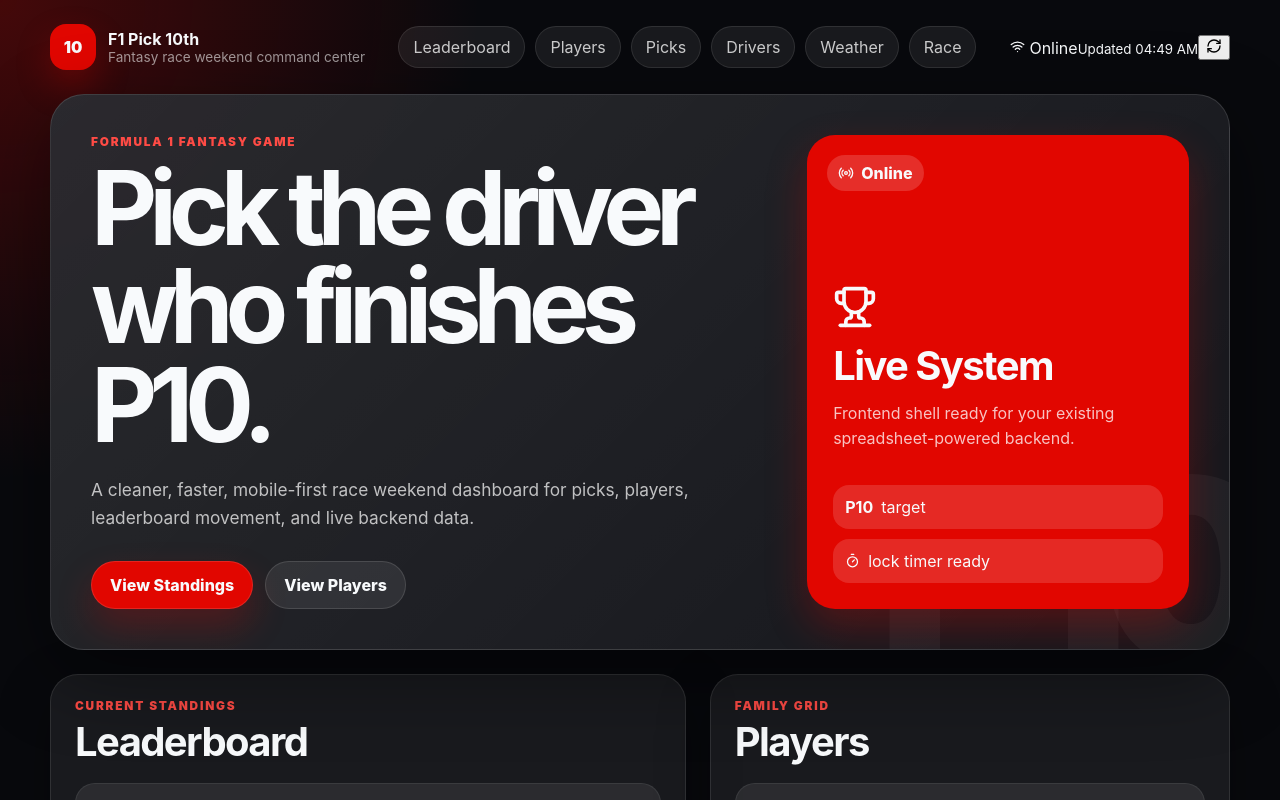
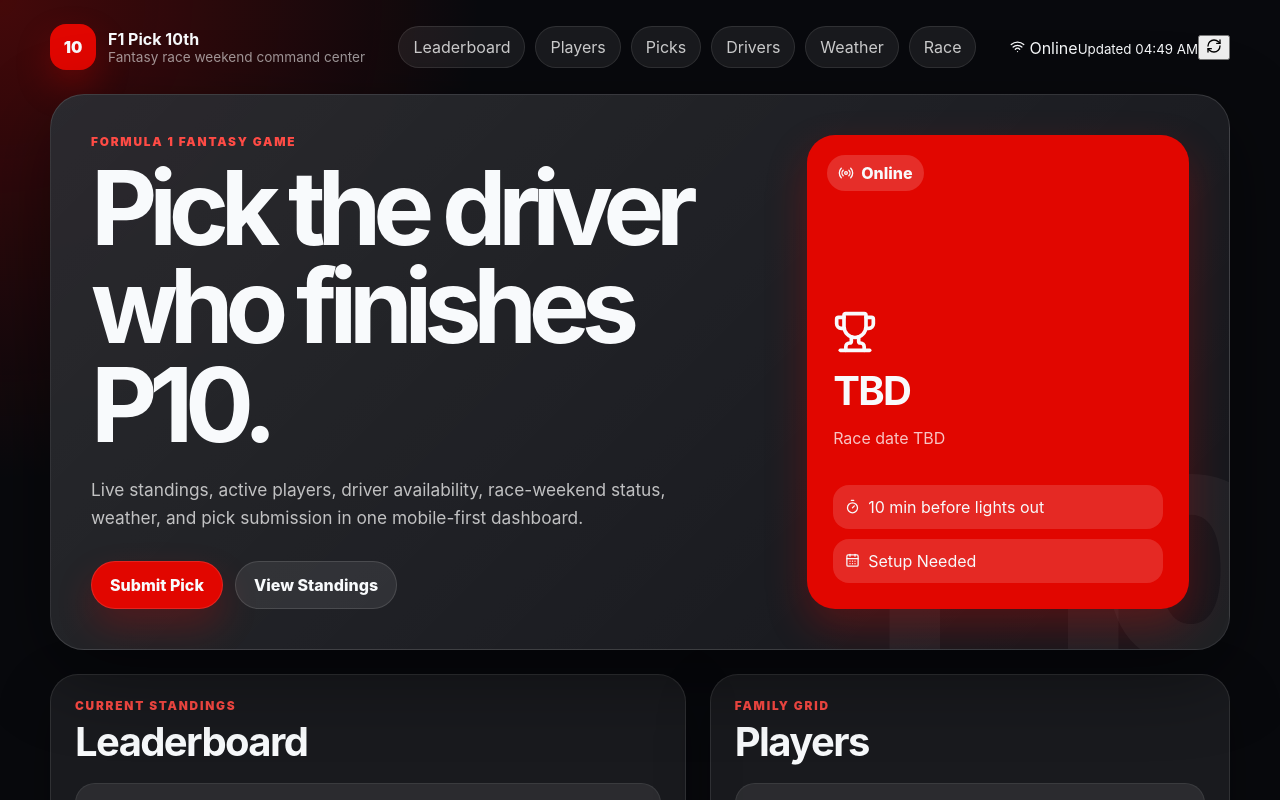
Before and after one commit to Lechefrio/Terminal---New-Terminal, a React (Vite) app in the folder f1-pick-10th-v2/: page / in a window 1280 px wide. Shown: the top 800 px of the page. Built offline with nearby package versions, Linux system fonts and the light colour scheme; no server answers.

Commit message:
Connect hero to dashboard race data

```diff
--- a/f1-pick-10th-v2/src/components/Hero.jsx
+++ b/f1-pick-10th-v2/src/components/Hero.jsx
@@ -1,29 +1,29 @@
-import { Trophy, Radio, Timer } from "lucide-react";
+import { CalendarDays, Radio, Timer, Trophy } from "lucide-react";
 
-export default function Hero({ status }) {
+export default function Hero({ status, dashboard = {} }) {
   return (
     <section className="hero-section">
       <div className="hero-copy">
         <p className="eyebrow">Formula 1 Fantasy Game</p>
         <h1>Pick the driver who finishes P10.</h1>
         <p className="hero-text">
-          A cleaner, faster, mobile-first race weekend dashboard for picks,
-          players, leaderboard movement, and live backend data.
+          Live standings, active players, driver availability, race-weekend status,
+          weather, and pick submission in one mobile-first dashboard.
         </p>
         <div className="hero-actions">
-          <a className="primary-button" href="#leaderboard">View Standings</a>
-          <a className="secondary-button" href="#players">View Players</a>
+          <a className="primary-button" href="#picks">Submit Pick</a>
+          <a className="secondary-button" href="#leaderboard">View Standings</a>
         </div>
       </div>
 
       <div className="race-card">
         <div className="status-pill"><Radio size={16} /> {status}</div>
         <Trophy className="race-card-icon" size={44} />
-        <h2>Live System</h2>
-        <p>Frontend shell ready for your existing spreadsheet-powered backend.</p>
+        <h2>{dashboard.nextRace || "Race Weekend"}</h2>
+        <p>{dashboard.raceDate || "Race date pending"}</p>
         <div className="mini-stat-grid">
-          <span><strong>P10</strong> target</span>
-          <span><Timer size={15} /> lock timer ready</span>
+          <span><Timer size={15} /> {dashboard.lockRule || "Locks before lights out"}</span>
+          <span><CalendarDays size={15} /> {dashboard.pickWindow || "Pick window pending"}</span>
         </div>
       </div>
     </section>
```
